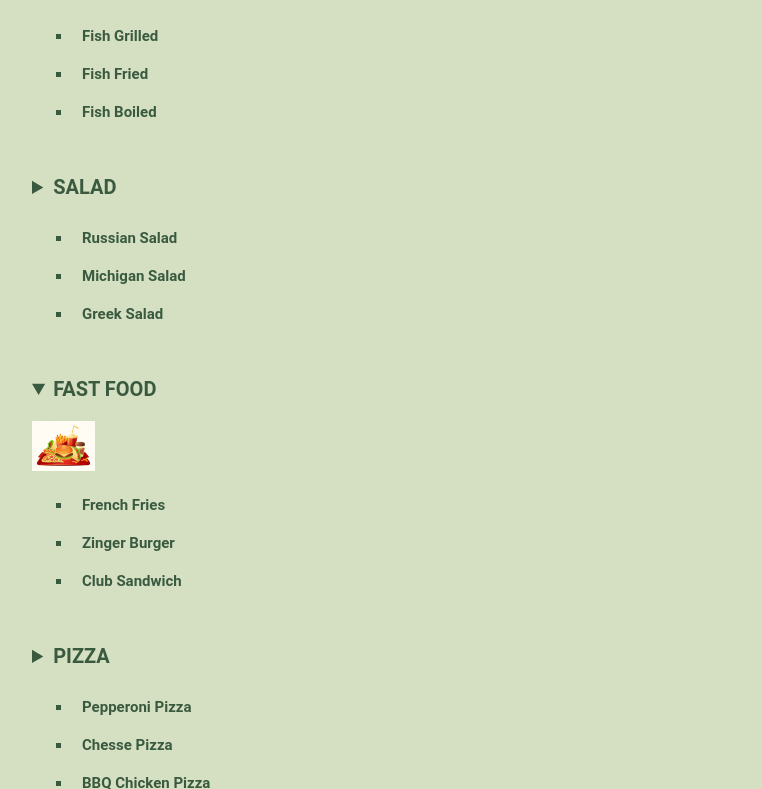
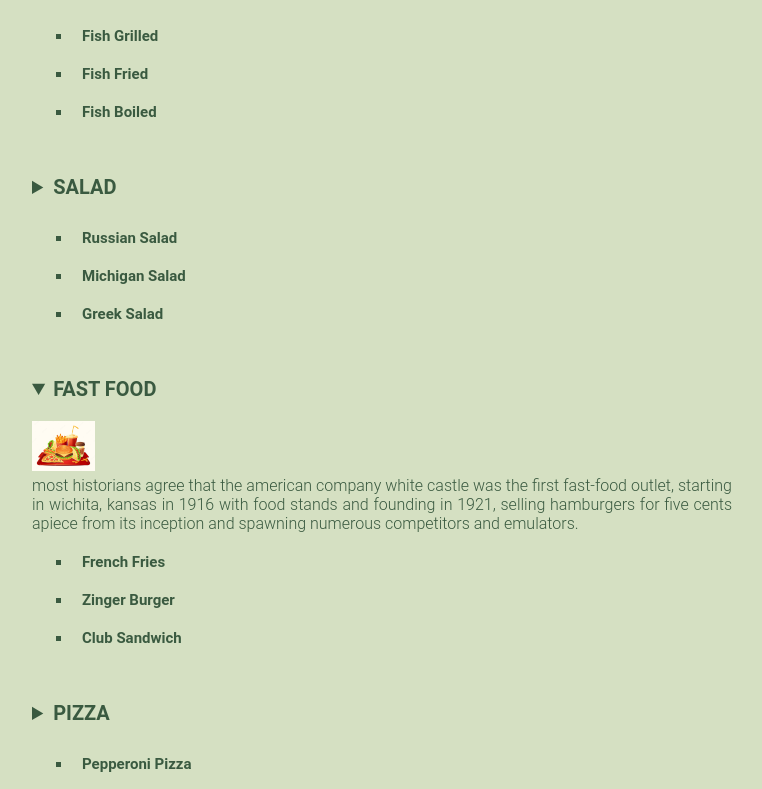
Before and after one commit to nabeelkhan2004/SMIT-Nabeel-Khan-WMA140544-Assignments, a plain HTML site: page Assignment 03/index.html in a window 1280 px wide. Both pictures are taken after a click on the heading "FAST FOOD". Shown: the part 811-1600 px from the top of the page, without its empty margins (28-790 px from the left). Drawn offline with Linux system fonts and the light colour scheme.

Commit message:
Changes in Assignment 03
Changes in Assignment 03 Main Page
- Remove space from Fish Article
- Add Fast Food History

```diff
--- a/Assignment 03/index.html
+++ b/Assignment 03/index.html
@@ -106,7 +106,7 @@
             <article>
                 <aside>
                     <details>
-                        <summary id="Fis1"> Fish</summary>
+                        <summary id="Fis1">Fish</summary>
                         <figure>
                             <img class="foodIcons" src="./Content/Images/Fish.webp" alt="Fish" height="50"
                                 title="Bar-B-Q">
@@ -164,7 +164,7 @@
                         <figure>
                             <img class="foodIcons" src="./Content/Images/Fast_Food.avif" alt="Fast Food" height="50"
                                 title="Fast Food">
-                            <figcaption></figcaption>
+                            <figcaption>Most historians agree that the American company White Castle was the first fast-food outlet, starting in Wichita, Kansas in 1916 with food stands and founding in 1921, selling hamburgers for five cents apiece from its inception and spawning numerous competitors and emulators.</figcaption>
                         </figure>
                     </details>
                 </aside>
```
